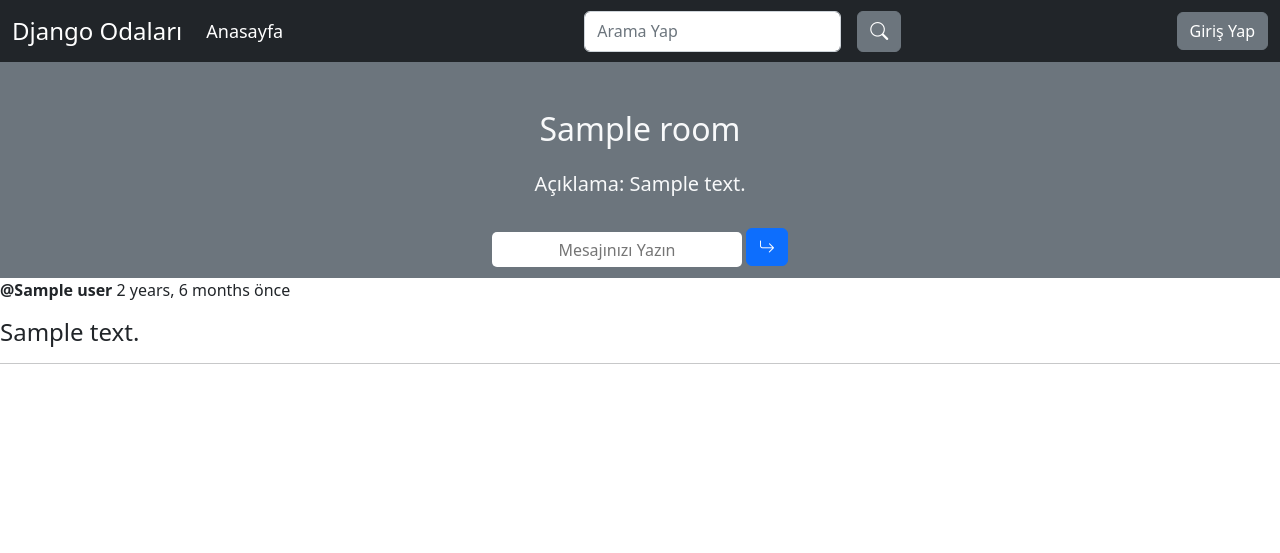
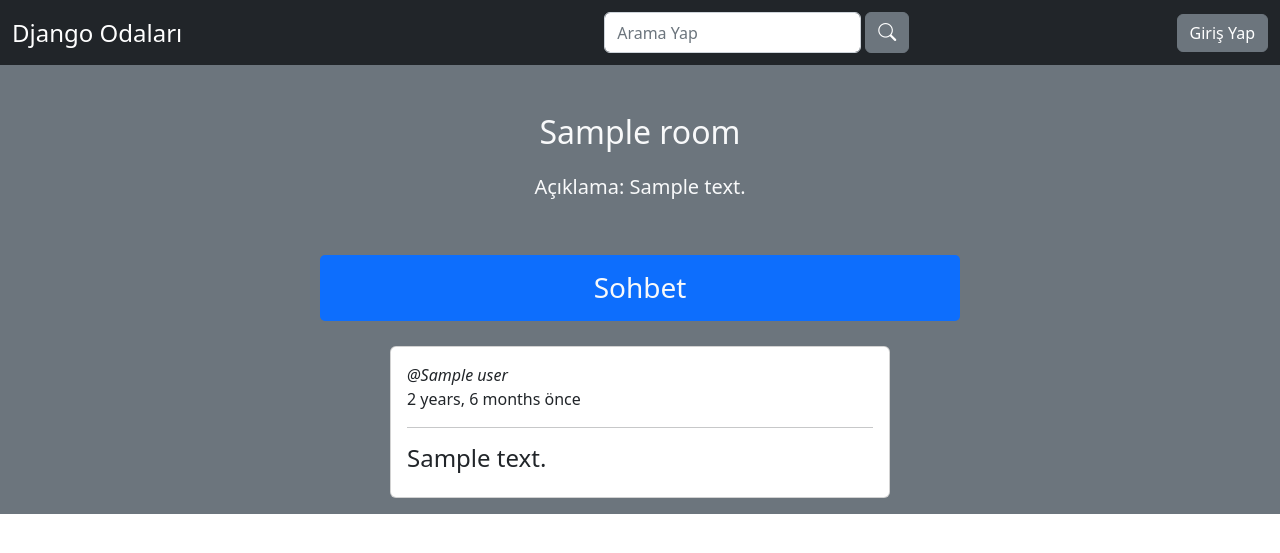
Before and after one commit to cemreis0/djangorooms, a Django app: template djangorooms/main/templates/main/room.html in a window 1280 px wide. Shown: the top 553 px of the page. Run offline with Django 3.2, Linux system fonts and the light colour scheme; the template is opened without the code that fills it: most values are stand-ins (such as "Sample title", 1, 10 or a date in 2020); some libraries are stand-ins or nearby versions.

Commit message:
added styling and messages

```diff
--- a/djangorooms/main/static/main/style.css
+++ /dev/null
@@ -1,4 +0,0 @@
-.home-container {
-    display: grid;
-    grid-template-columns: 1fr 3fr;
-}
--- a/djangorooms/main/templates/main/room.html
+++ b/djangorooms/main/templates/main/room.html
@@ -2,9 +2,8 @@
 
 {% block content %}
 
-<div class="room-container bg-secondary pt-5 pb-1">
-    <div>
-        <ul class="list-group text-light text-center">
+<div class="room-container bg-secondary">
+    <ul class="list-group text-light text-center py-5">
         <h2>{{room.name}}</h2>
         {% if room.description != None %}
         <h4 class="lead pt-3"><strong>Açıklama: </strong> {{room.description}}</h4>
@@ -15,41 +14,39 @@
             <a href="{% url 'delete-room' room.id %}"><button type="submit" class="btn btn-danger mt-3" style="min-width: 8%;">Odayı Sil</button></a>
         </div>
         {% endif %}
+        {% if request.user.is_authenticated %}
         <form method="POST" class="mt-4">
             {% csrf_token %}
             <input type="text" name="body" placeholder="Mesajınızı Yazın" style="border: 0px; border-radius: 5px; height: 35px; min-width: 250px; text-align: center;">
             <button class="btn btn-primary mb-2" type="submit"><bi class="i bi-arrow-return-right"></bi></button>
         </form>
+        {% endif %}
     </ul>
+    <h3 class="bg-primary text-light text-center py-3 w-50 mx-auto" style="border: 0px; border-radius: 5px;">Sohbet</h3>
+    <div class="comment-wrapper py-3">
+        {% for roomMessage in roomMessages %}
+        <div class="card mx-auto" style="max-width: 500px; margin-top: 1px;">
+            <div class="card-body">
+                <span><i>@{{roomMessage.user}}</i></span>
+                {% if request.user == roomMessage.user %}
+                <form action="{% url 'delete-roomMessage' roomMessage.id %}" style="float: right;">
+                    <button type="submit" class="btn btn-danger">Mesajı Sil</button>
+                </form>
+                {% endif %}
+                <p>{{roomMessage.created|timesince}} önce</p>
+                <hr>
+                {% if 'spotify.com/embed/track/' in roomMessage.body %}
+                {% autoescape off %}
+                {{roomMessage.body}}
+                {% endautoescape %}
+                {% else %}
+                <h4>{{roomMessage.body}}</h4>
+                {% endif %}
             </div>
         </div>
-<div>
+        {% endfor %}
+    </div>
 
 </div>
 
-<div class="room-container">
-    <div>
-        {% if request.user.is_authenticated %}
-        <div class="comment-form">
-            <h3>conversation</h3>
-            <hr>
-        </div>
-        {% endif %}
-        <div class="comment-wrapper">
-            {% for roomMessage in roomMessages %}
-            <div>
-                {% if request.user == roomMessage.user %}
-                <form action="{% url 'delete-roomMessage' roomMessage.id %}">
-                    <button type="submit" class="btn-primary">Delete Message</button>
-                </form>
-                {% endif %}
-                <p><strong>@{{roomMessage.user}}</strong> {{roomMessage.created|timesince}} önce</p>
-                <h4>{{roomMessage.body}}</h4>
-                <hr>
-            </div>
-            {% endfor %}
-        </div>
-    </div>
-</div>
-
 {% endblock %}
--- a/djangorooms/templates/navbar.html
+++ b/djangorooms/templates/navbar.html
@@ -24,24 +24,21 @@
     </button>
 
     <div class="collapse navbar-collapse" id="navbar">
-      <ul class="navbar-nav me-auto">
-        <li class="nav-item">
-          <a class="nav-link active" href="/">Anasayfa</a>
-        </li>
-      </ul>
       {% if request.user.is_authenticated %}
-        <i class="lead text-light ms-5">Merhaba, {{request.user.username}}</i>
+        <i class="lead text-light bg-info py-1" style="padding-left: 5px; padding-right: 5px; border-radius: 5px;">
+          Merhaba, {{request.user.username}}
+        </i>
       {% endif %}
-      <form class="d-flex">
-        <input class="form-control me-sm-2" type="text" name="q" placeholder="Arama Yap">
-        <button class="btn btn-secondary m-2 my-sm-0" type="submit"><bi class="bi-search" style="font-size: large;"></bi></button>
+      <form class="d-flex py-1">
+        <input class="form-control" type="text" name="q" placeholder="Arama Yap">
+        <button class="btn btn-secondary ms-1 type="submit"><bi class="bi-search" style="font-size: large;"></bi></button>
       </form>
       {% if request.user.is_authenticated %}
-      <form action="{% url 'logout' %}">
+      <form action="{% url 'logout' %}" class="py-1">
         <button type="submit" class="btn btn-secondary">Çıkış Yap</button>
       </form>
       {% else %}
-      <form action="{% url 'login' %}">
+      <form action="{% url 'login' %}" class="py-1">
         <button type="submit" class="btn btn-secondary">Giriş Yap</button>
       </form>
       {% endif %}
```
Also changed, not shown: djangorooms/main/forms.py (+29 -4 lines), djangorooms/main/templates/main/delete.html (+8 -8 lines), djangorooms/main/templates/main/home.html (+7 -4 lines), djangorooms/main/templates/main/login_register.html (+3 -5 lines), djangorooms/main/templates/main/room_form.html (+23 -7 lines), djangorooms/main/views.py (+11 -8 lines), djangorooms/db.sqlite3. Lines whose indentation alone changed are shown as unchanged.
